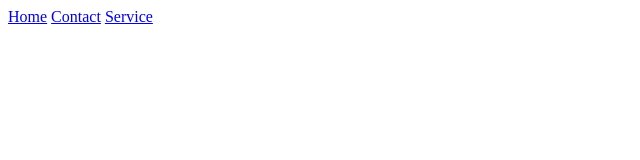
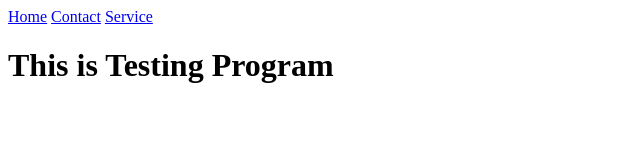
Before and after one commit to coder9747/First-git-project, a plain HTML site: page index.html in a window 1280 px wide. Shown: the whole page, without its empty margins (0-640 px from the left). Drawn offline with Linux system fonts and the light colour scheme.

Commit message:
heading is added

```diff
--- a/index.html
+++ b/index.html
@@ -10,6 +10,7 @@
     <a href="#">Home</a>
     <a href="#">Contact</a>
     <a href="#">Service</a>
+    <h1>This is Testing Program</h1>
 
 
 </body>
```
